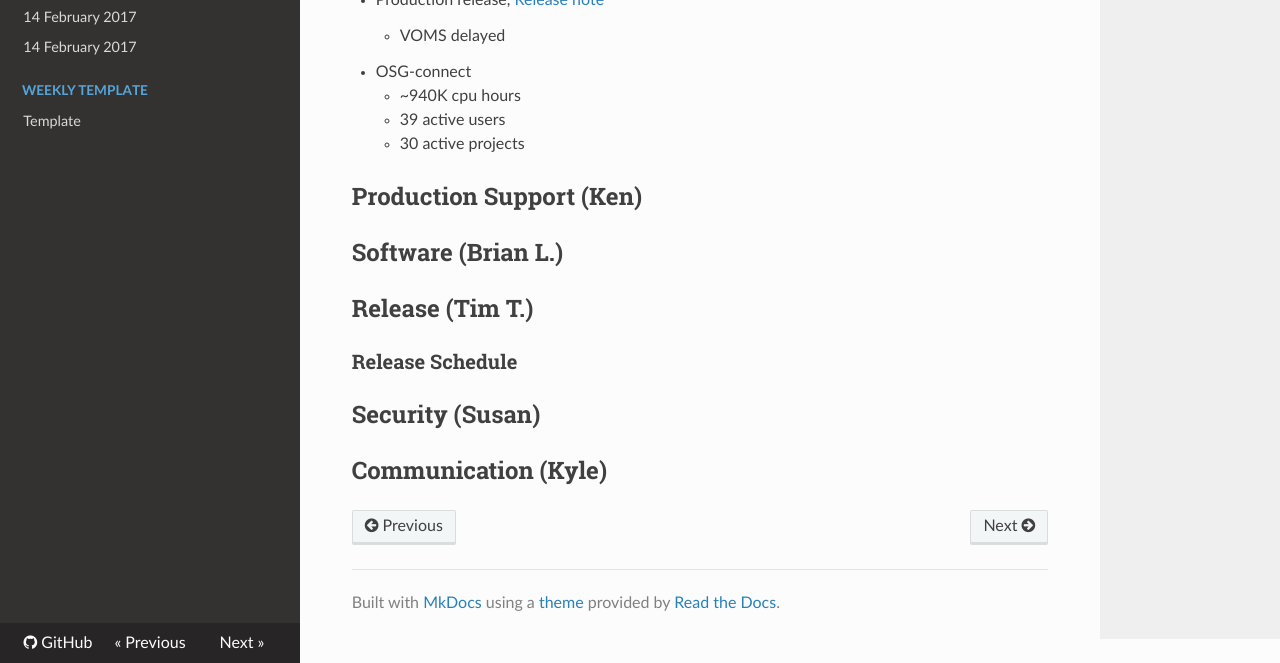
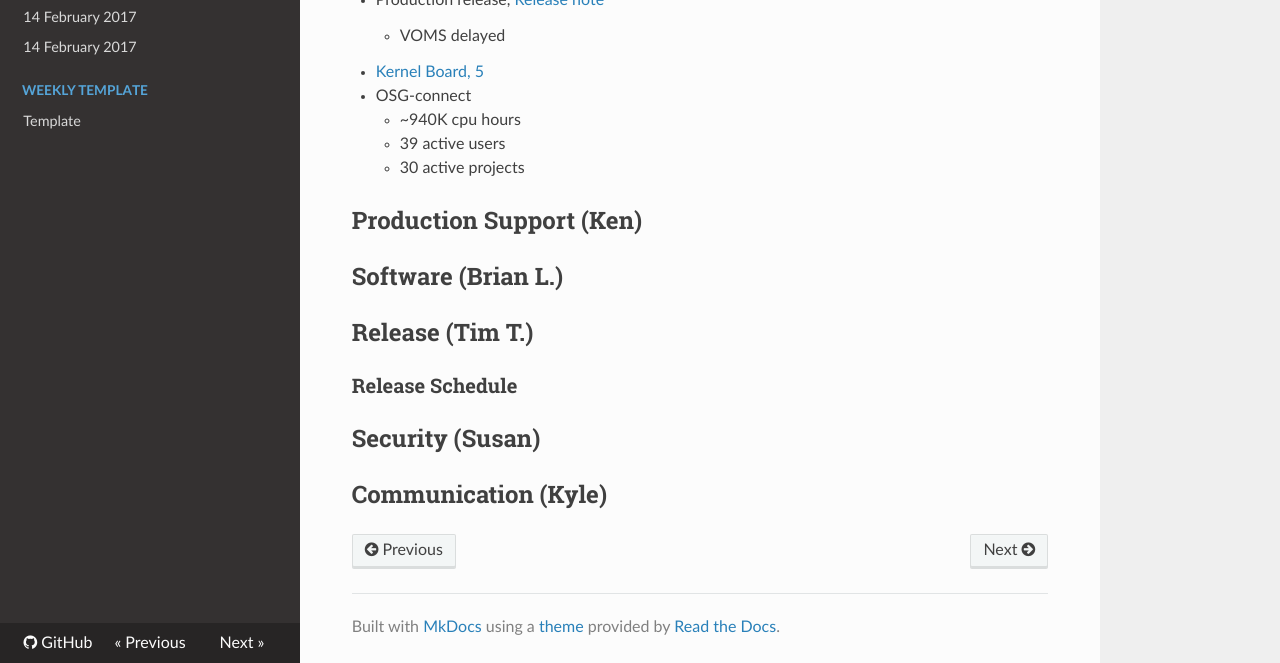
Before and after one commit to zsshah/production, an MkDocs documentation site: the page built from docs/WeeklyMinutes/28Feb2017.md, in a window 1280 px wide and 900 px high, scrolled down 2090 px, cut to the strip 237-900 px from the top of the window. Built offline with MkDocs 1.6.1, drawn with Linux system fonts in a browser that asks for light colours; nearby versions of some CDN libraries; old or Windows-style settings are respelled for this version of MkDocs.

Commit message:
Update 28Feb2017.md

```diff
--- a/docs/WeeklyMinutes/28Feb2017.md
+++ b/docs/WeeklyMinutes/28Feb2017.md
@@ -33,6 +33,7 @@
    * <img src="http://osg-flock.grid.iu.edu/monitoring/condor/condor_7day.png" width='630' height='390'  /><br>
    * Production release, [Release note](http://osggoc.blogspot.com/2017/02/goc-service-update-tuesday-february_21.html)
       * VOMS delayed
+   * [Kernel Board, 5](http://monitor.grid.iu.edu/kernel/kernel_overview_el5.html)
    * OSG-connect
       * ~940K cpu hours
       * 39 active users
```
